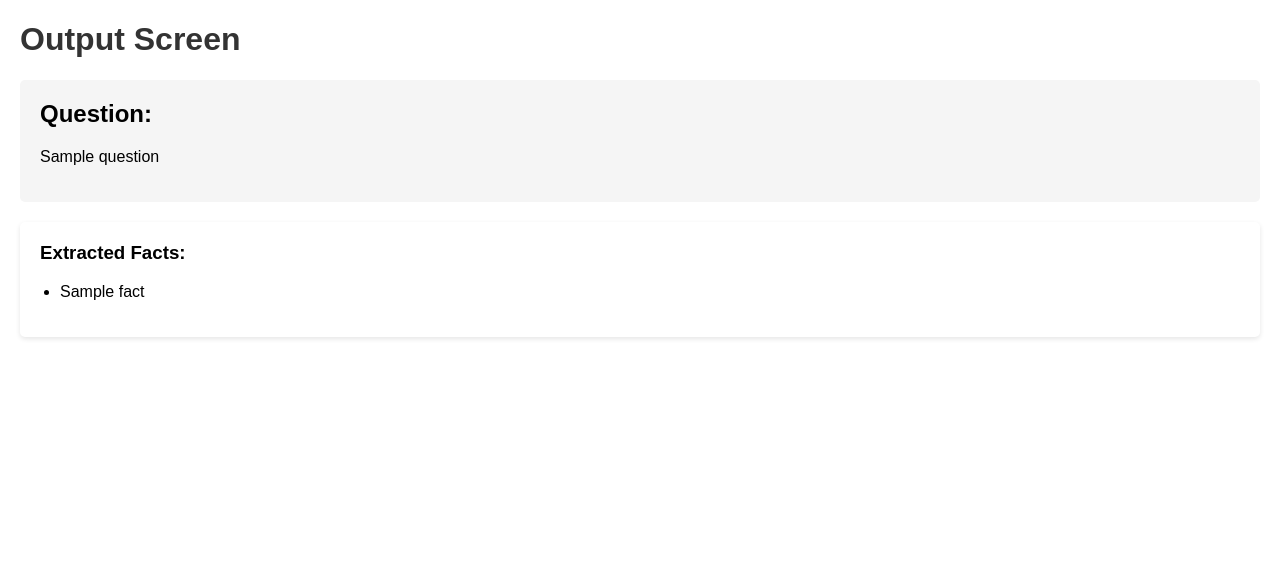
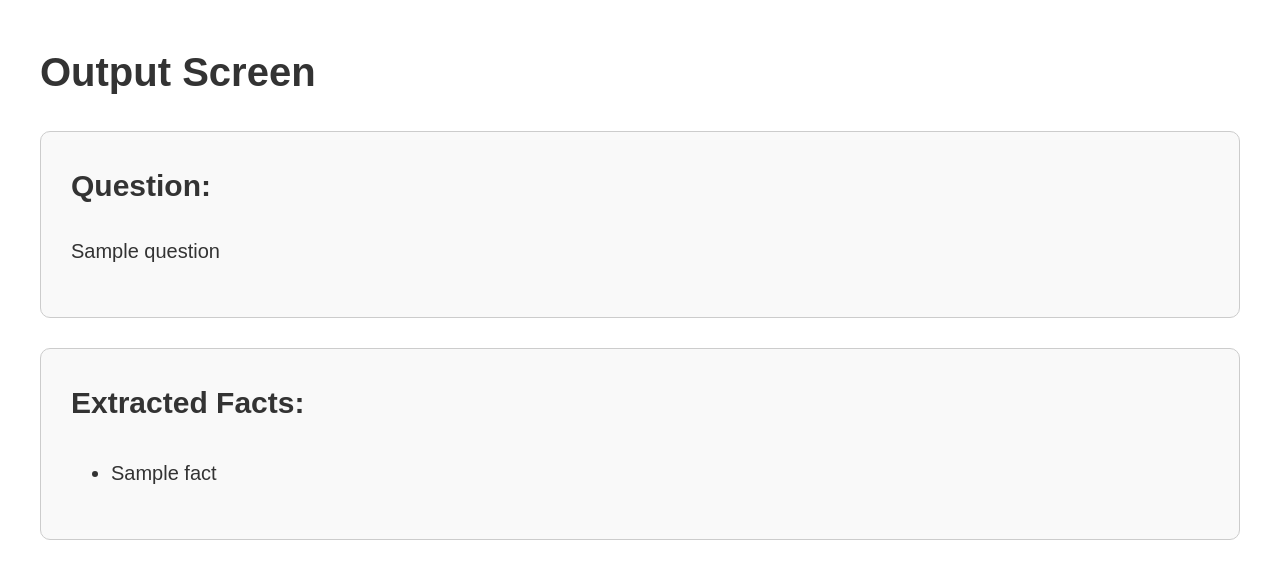
Before and after one commit to Sathvik-Chowdary-Veerapaneni/Cleric_AI_Engineer_Assginment_V2, a Flask app: template templates/output.html in a window 1280 px wide. Shown: the top 579 px of the page. Run offline with Flask 3, Linux system fonts and the light colour scheme; the template is opened without the code that fills it: most values are stand-ins (such as "Sample title", 1, 10 or a date in 2020).

Commit message:
Output html is updated

```diff
--- a/templates/output.html
+++ b/templates/output.html
@@ -5,32 +5,29 @@
     <style>
         body {
             font-family: Arial, sans-serif;
-            margin: 20px;
+            margin: 40px; /* Increased margin for better spacing */
+            font-size: 20px; /* Increased base font size for better readability */
+            color: #333; /* Darker text color for better contrast */
+            line-height: 1.6; /* Improved line height for better readability */
         }
         h1 {
             color: #333;
+            font-size: 2em; /* Larger heading size for better emphasis */
         }
-        .question {
-            margin-bottom: 20px;
-            padding: 20px;
-            background-color: #f5f5f5;
-            border-radius: 5px;
+        .question, .facts {
+            margin-bottom: 30px; /* Increased margin for better spacing */
+            padding: 30px; /* Increased padding for better spacing */
+            border: 1px solid #ccc;
+            border-radius: 10px; /* Larger border radius for softer edges */
+            background-color: #f9f9f9; /* Light background color for better contrast */
         }
-        .question h2 {
+        .question h2, .facts h3 {
             margin-top: 0;
-        }
-        .facts {
-            margin-bottom: 20px;
-            padding: 20px;
-            background-color: #fff;
-            border-radius: 5px;
-            box-shadow: 0 2px 5px rgba(0, 0, 0, 0.1);
-        }
-        .facts h3 {
-            margin-top: 0;
+            font-size: 1.5em; /* Larger subheading size for better emphasis */
         }
         .facts ul {
-            padding-left: 20px;
+            padding-left: 40px; /* Increased padding for better spacing */
+            list-style-type: disc; /* Bullet points for better readability */
         }
     </style>
 </head>
```
Also changed, not shown: 1 other file.
